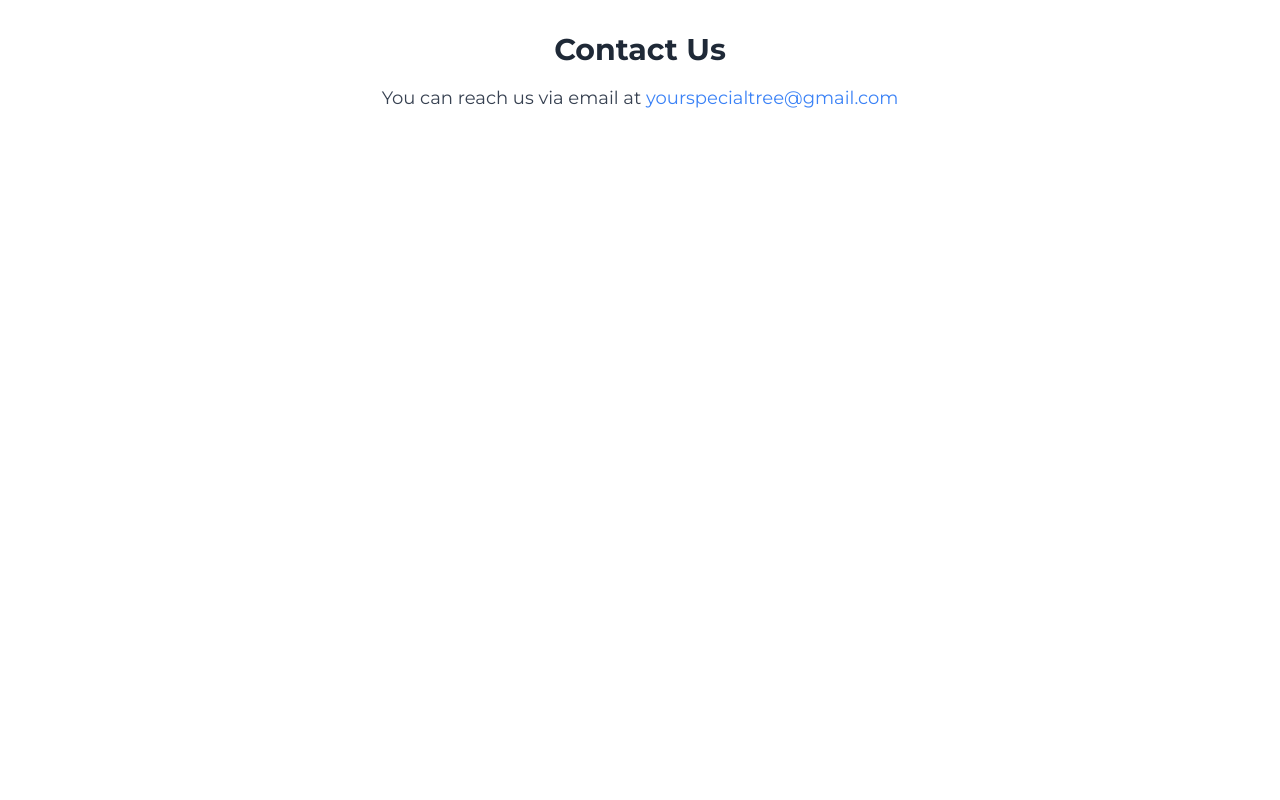
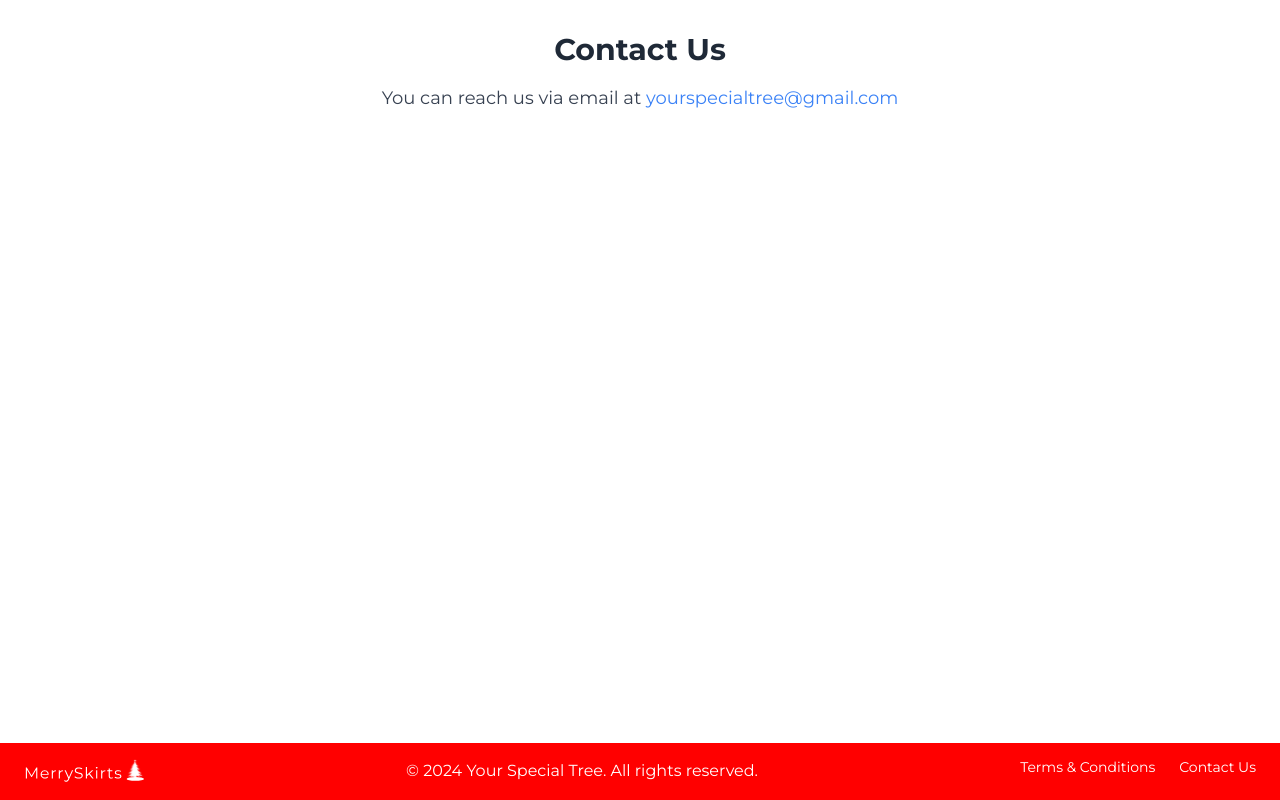
Before and after one commit to kaushikgangala/yourspecialtree, a Next.js app: page /contact in a window 1280 px wide. Built offline with nearby package versions, Linux system fonts and the light colour scheme.

Commit message:
update site meta data and added footer to term and contact page

```diff
--- a/app/contact/page.js
+++ b/app/contact/page.js
@@ -1,13 +1,28 @@
 // app/contact/page.js
+
+import Footer from "@/components/Footer";
 
 const Contact = () => {
   return (
-      <div className="max-w-4xl mx-auto p-8">
-        <h1 className="text-3xl font-bold text-center text-gray-800 mb-4">Contact Us</h1>
+    <>
+      <div className="flex flex-col min-h-screen">
+        <div className="flex-grow max-w-4xl mx-auto p-8">
+          <h1 className="text-3xl font-bold text-center text-gray-800 mb-4">
+            Contact Us
+          </h1>
           <p className="text-lg text-gray-700 text-center">
-          You can reach us via email at <a href="mailto:yourspecialtree@gmail.com" className="text-blue-500 hover:underline">yourspecialtree@gmail.com</a>
+            You can reach us via email at{" "}
+            <a
+              href="mailto:yourspecialtree@gmail.com"
+              className="text-blue-500 hover:underline"
+            >
+              yourspecialtree@gmail.com
+            </a>
           </p>
         </div>
+        <Footer />
+      </div>
+    </>
   );
 };
 
--- a/app/layout.js
+++ b/app/layout.js
@@ -15,7 +15,7 @@ import { Montserrat } from "next/font/google";
 // });
 
 export const metadata = {
-  title: "Your Special Tree",
+  title: "Merry Skirts",
   description: "Made with love",
   icons: {
     icon: "/favicon.png", // Specify the path to your favicon
--- a/app/page.js
+++ b/app/page.js
@@ -47,7 +47,7 @@ export default function Home() {
         style={{ color: primaryFontColor }}
       >
         {/* We believe every Christmas tree deserves a unique touch. */}
-        Meet MerrySkirts
+        Meet - Merry Skirts
       </h1>
 
       <p className="text-lg text-center" style={{ color: secondaryFontColor }}>
--- a/components/ProductDetails.js
+++ b/components/ProductDetails.js
@@ -79,7 +79,7 @@ const ProductDetails = ({ handleScrollToSection }) => {
           </div>
         </div>
         <h2 className="text-3xl font-extrabold text-gray-900 mb-6">
-          So why a MerrySkirt?
+          So why a Merry Skirt?
         </h2>
         {/* <ul className="list-disc list-inside space-y-4 text-gray-700 text-lg"> */}
         <p className="mb-4">
```
Lines whose indentation alone changed are shown as unchanged.
